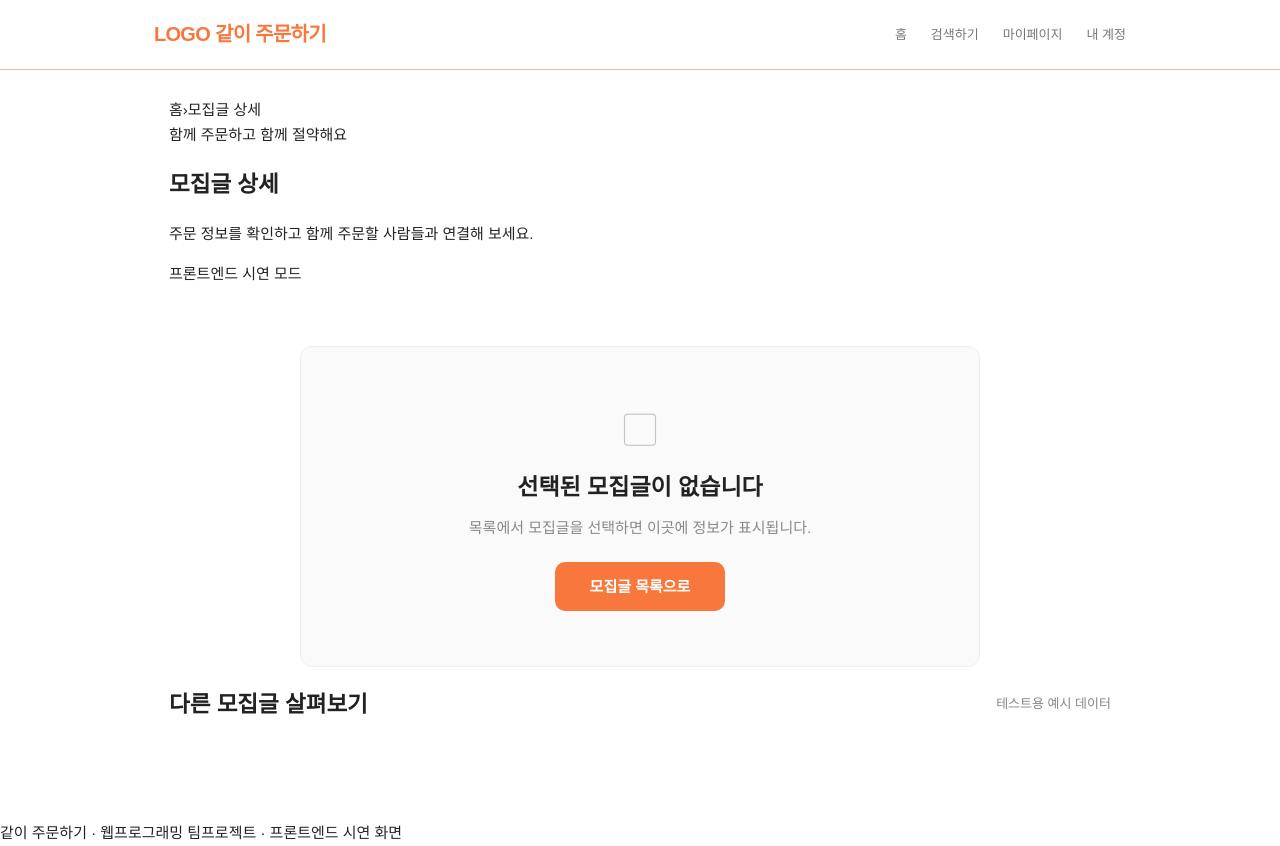
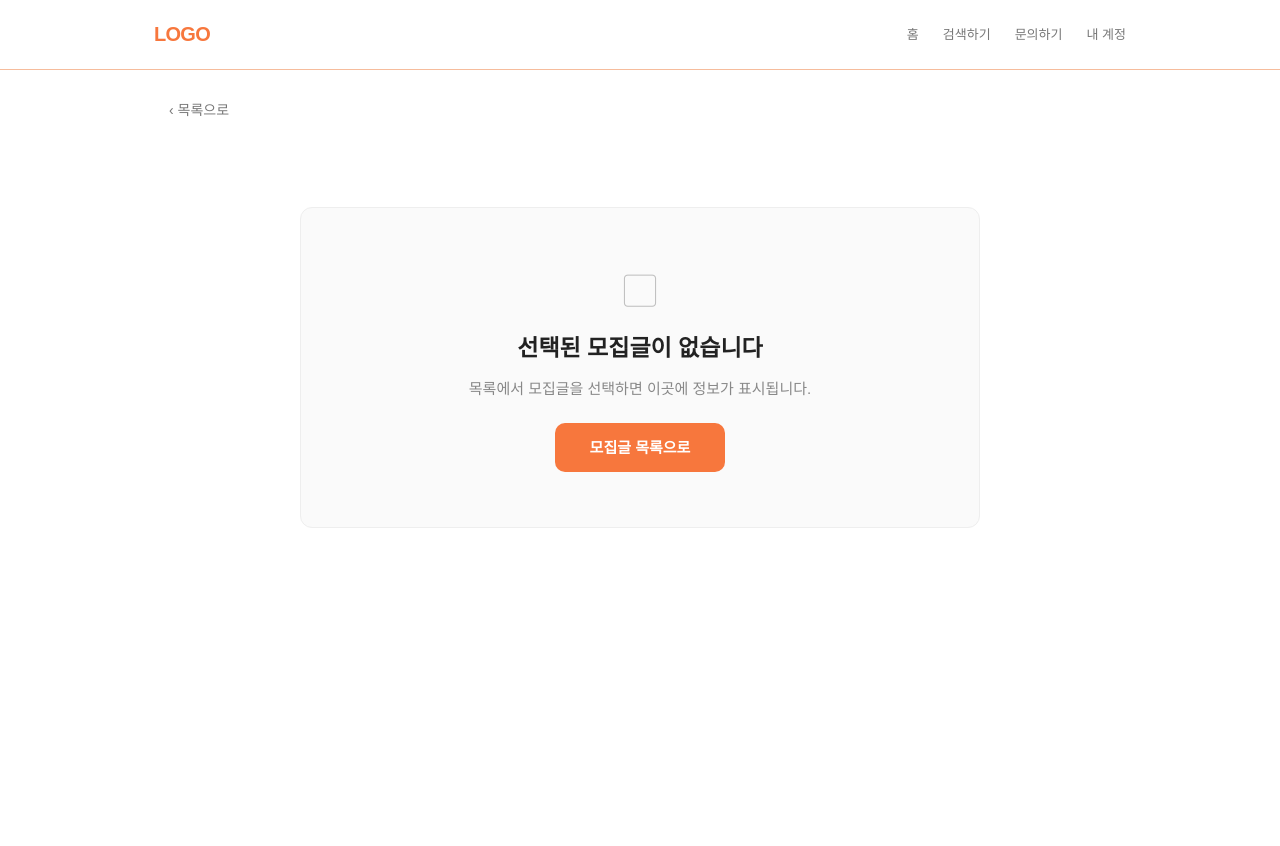
Before and after one commit to ahinjung/soongsil-delivery, a plain HTML site: page frontend/post_detail.html in a window 1280 px wide. After the commit the page ends 800 px from the top, so only its background shows below. Drawn offline with Linux system fonts and the light colour scheme.

Commit message:
Revise HTML structure for post detail page
Refactor post detail page structure and update navigation links.

```diff
--- a/frontend/post_detail.html
+++ b/frontend/post_detail.html
@@ -10,29 +10,21 @@
 <body class="order-page" data-page="detail">
     <header class="header">
         <div class="header-inner">
-      <a class="logo" href="index.html" aria-label="같이 주문하기 홈">LOGO
-                    <span class="brand-sub">같이 주문하기</span></a>
+            <a class="logo" href="index.html">LOGO</a>
             <nav class="nav" aria-label="주 메뉴">
                 <a href="index.html">홈</a>
                 <a href="index.html#delivery-page">검색하기</a>
-        <a href="mypage.html">마이페이지</a>
-        <a class="nav-account" href="login.html">내 계정</a>
+                <a href="index.html">문의하기</a>
+                <a href="mypage.html">내 계정</a>
             </nav>
         </div>
     </header>
+
     <main class="container">
-    <div class="order-breadcrumb"><a href="index.html">홈</a><span>›</span><span>모집글 상세</span></div>
-    <section class="order-page-intro">
-      <div><div class="order-eyebrow">함께 주문하고 함께 절약해요</div><h1>모집글 상세</h1><p>주문 정보를 확인하고 함께 주문할 사람들과 연결해 보세요.</p></div>
-      <span class="order-demo-tag">프론트엔드 시연 모드</span>
-    </section>
-    <div id="detailRoot" class="order-detail-grid" aria-live="polite"></div>
-    <section class="order-related" aria-label="다른 예시 모집글">
-      <div class="order-section-heading"><h2>다른 모집글 살펴보기</h2><span>테스트용 예시 데이터</span></div>
-      <div id="relatedPosts" class="order-related-cards"></div>
-    </section>
+        <a class="order-back-link" href="index.html">‹ 목록으로</a>
+        <div id="detailRoot" aria-live="polite"></div>
     </main>
-  <footer class="footer">같이 주문하기 · 웹프로그래밍 팀프로젝트 · 프론트엔드 시연 화면</footer>
+
     <div id="toast" class="order-toast" role="status" aria-live="polite" hidden></div>
 </body>
 </html>
```
Lines whose indentation alone changed are shown as unchanged.
